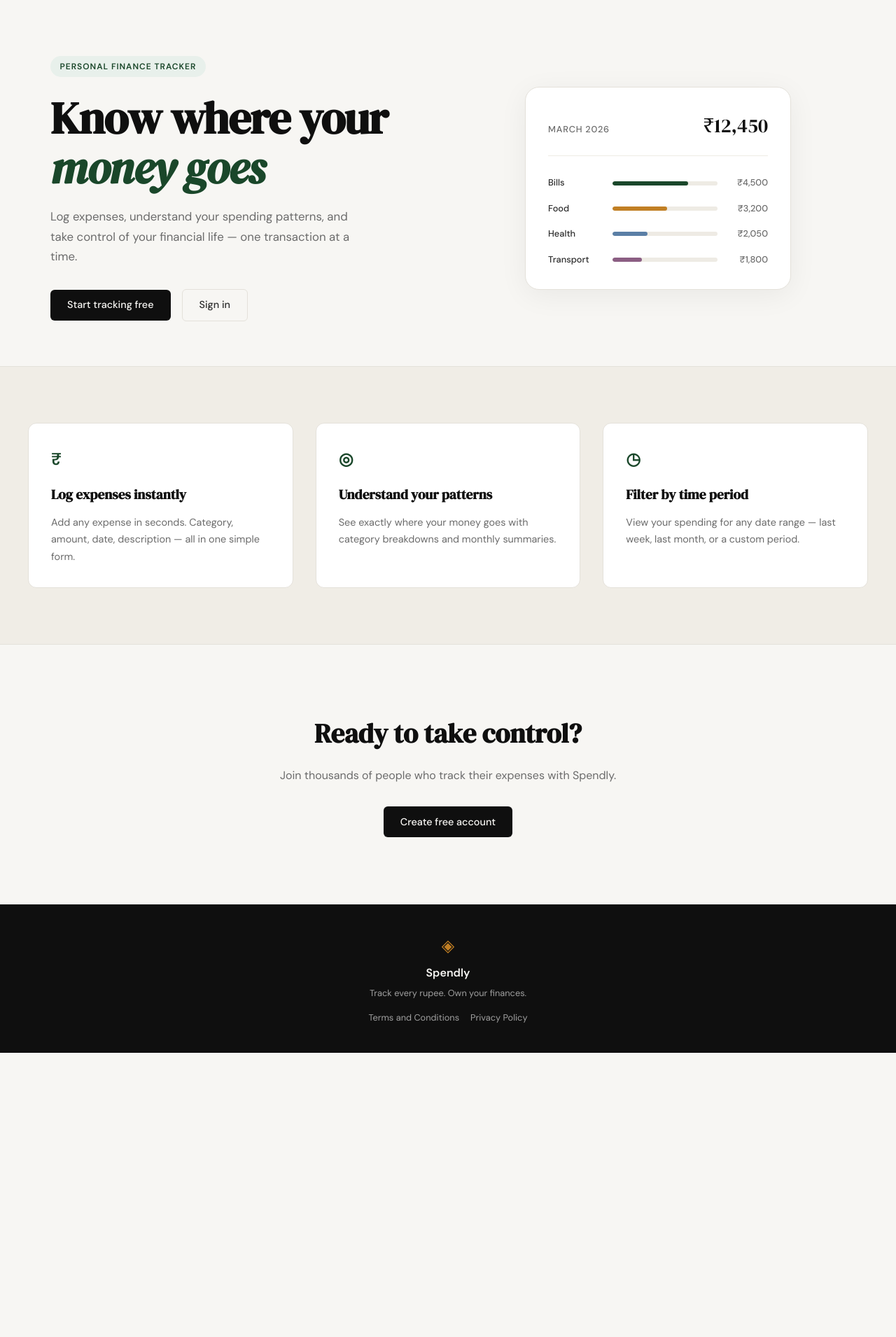
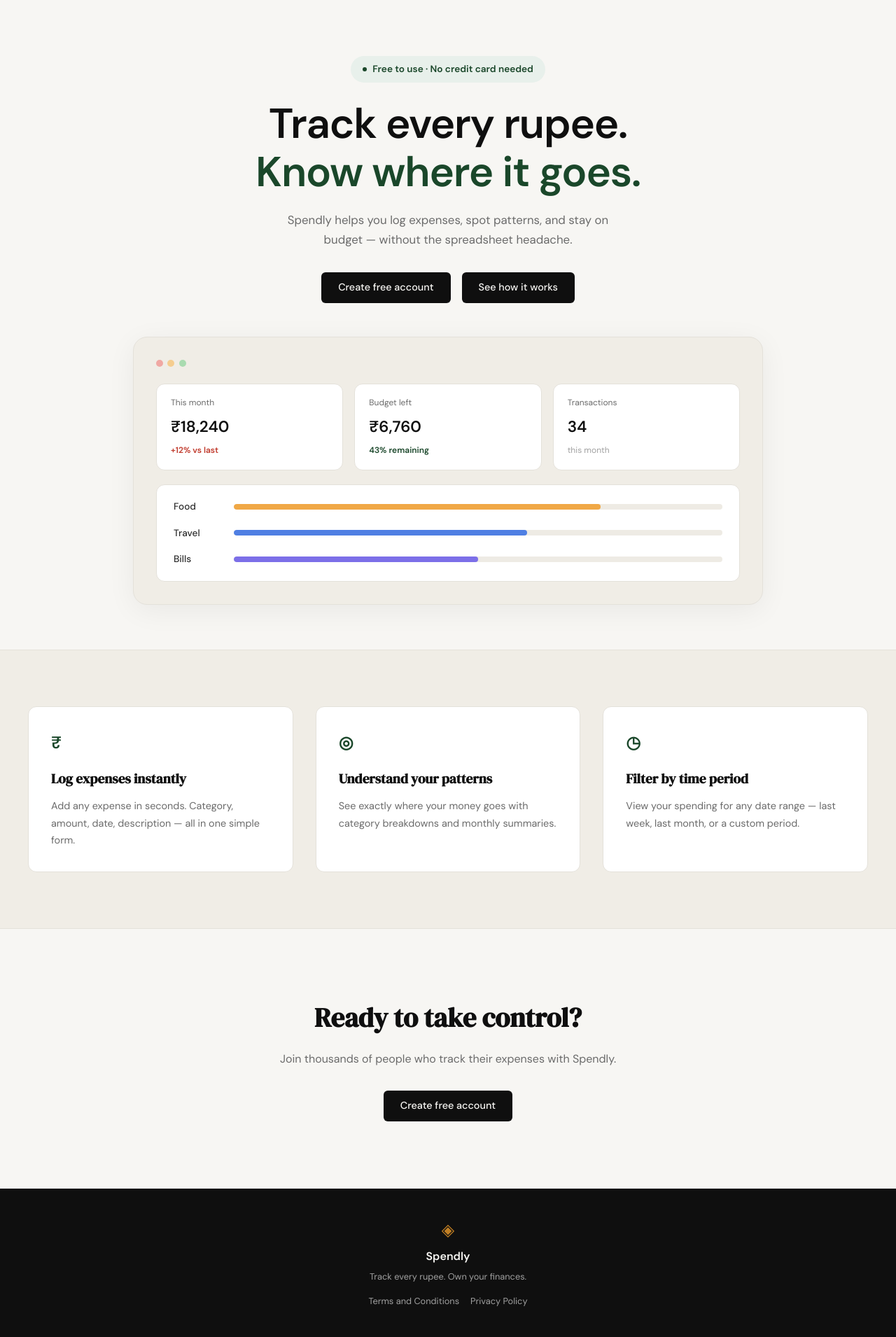
Before and after one commit to miteshupadhyay/demo-claude-code, a Flask app: page / in a window 1280 px wide. Shown: the part 61-1971 px from the top of the page at 70% size. Before the commit the page ends 1565 px from the top, so only its background shows below. Run offline with Flask 3, Linux system fonts and the light colour scheme.

Commit message:
Landing page changes done

```diff
--- a/static/css/style.css
+++ b/static/css/style.css
@@ -125,53 +125,69 @@ a { color: inherit; text-decoration: none; }
 
 .hero {
     padding: 5rem 2rem 4rem;
-    display: grid;
-    grid-template-columns: 1fr 1fr;
-    gap: 4rem;
+    display: flex;
+    flex-direction: column;
     align-items: center;
+    gap: 3rem;
     max-width: var(--max-width);
     margin: 0 auto;
+    text-align: center;
+}
+
+.hero-inner {
+    max-width: 640px;
+    display: flex;
+    flex-direction: column;
+    align-items: center;
 }
 
 .hero-badge {
-    display: inline-block;
+    display: inline-flex;
+    align-items: center;
+    gap: 0.5rem;
     background: var(--accent-light);
     color: var(--accent);
-    font-size: 0.75rem;
+    font-size: 0.85rem;
     font-weight: 600;
-    letter-spacing: 0.08em;
-    text-transform: uppercase;
-    padding: 0.35rem 0.85rem;
+    padding: 0.5rem 1.1rem;
     border-radius: 999px;
     margin-bottom: 1.5rem;
 }
 
+.hero-badge-dot {
+    width: 6px;
+    height: 6px;
+    border-radius: 50%;
+    background: var(--accent);
+}
+
 .hero-title {
-    font-family: var(--font-display);
-    font-size: clamp(2.5rem, 5vw, 4rem);
-    line-height: 1.1;
+    font-family: var(--font-body);
+    font-weight: 700;
+    font-size: clamp(2.5rem, 5vw, 3.75rem);
+    line-height: 1.15;
     letter-spacing: -0.02em;
     color: var(--ink);
     margin-bottom: 1.25rem;
 }
 
-.hero-title em {
-    font-style: italic;
-    color: var(--accent);
-}
+.hero-title-line { display: block; }
+
+.hero-title-accent { color: var(--accent); }
 
 .hero-subtitle {
     font-size: 1.05rem;
     color: var(--ink-muted);
     line-height: 1.7;
-    max-width: 460px;
-    margin-bottom: 2rem;
+    max-width: 480px;
+    margin: 0 auto 2rem;
 }
 
 .hero-actions {
     display: flex;
     gap: 1rem;
     align-items: center;
+    justify-content: center;
 }
 
 /* ------------------------------------------------------------------ */
@@ -181,58 +197,103 @@ a { color: inherit; text-decoration: none; }
 .hero-visual {
     display: flex;
     justify-content: center;
+    width: 100%;
 }
 
 .mock-card {
-    background: var(--paper-card);
+    background: var(--paper-warm);
     border: 1px solid var(--border);
     border-radius: var(--radius-lg);
     padding: 2rem;
     width: 100%;
-    max-width: 380px;
+    max-width: 900px;
     box-shadow: 0 8px 40px rgba(0,0,0,0.06);
 }
 
-.mock-card-header {
+.mock-card-dots {
     display: flex;
-    justify-content: space-between;
-    align-items: baseline;
-    margin-bottom: 1.75rem;
-    padding-bottom: 1.25rem;
-    border-bottom: 1px solid var(--border-soft);
+    gap: 0.4rem;
+    margin-bottom: 1.5rem;
 }
 
-.mock-label {
-    font-size: 0.8rem;
-    font-weight: 500;
-    color: var(--ink-muted);
-    text-transform: uppercase;
-    letter-spacing: 0.06em;
+.mock-dot {
+    width: 10px;
+    height: 10px;
+    border-radius: 50%;
 }
 
-.mock-total {
-    font-family: var(--font-display);
-    font-size: 1.75rem;
+.mock-dot-red { background: #f0a8a3; }
+.mock-dot-yellow { background: #f5cd8f; }
+.mock-dot-green { background: #a9dbb0; }
+
+.mock-stats {
+    display: grid;
+    grid-template-columns: repeat(3, 1fr);
+    gap: 1rem;
+    margin-bottom: 1.25rem;
+}
+
+.mock-stat {
+    background: var(--paper-card);
+    border: 1px solid var(--border);
+    border-radius: var(--radius-md);
+    padding: 1.1rem 1.25rem;
+    display: flex;
+    flex-direction: column;
+    gap: 0.4rem;
+    text-align: left;
+}
+
+.mock-stat-label {
+    font-size: 0.75rem;
+    color: var(--ink-muted);
+}
+
+.mock-stat-value {
+    font-family: var(--font-body);
+    font-weight: 700;
+    font-size: 1.4rem;
     color: var(--ink);
+}
+
+.mock-stat-change {
+    font-size: 0.75rem;
+    font-weight: 600;
+}
+
+.mock-stat-change-down { color: var(--danger); }
+.mock-stat-change-up { color: var(--accent); }
+
+.mock-stat-sub {
+    font-size: 0.75rem;
+    color: var(--ink-faint);
+}
+
+.mock-bars-card {
+    background: var(--paper-card);
+    border: 1px solid var(--border);
+    border-radius: var(--radius-md);
+    padding: 1.25rem 1.5rem;
 }
 
 .mock-bars { display: flex; flex-direction: column; gap: 1rem; }
 
 .mock-bar-row {
     display: grid;
-    grid-template-columns: 80px 1fr 60px;
+    grid-template-columns: 70px 1fr;
     align-items: center;
-    gap: 0.75rem;
+    gap: 1rem;
+    text-align: left;
 }
 
 .mock-cat {
-    font-size: 0.8rem;
+    font-size: 0.85rem;
     font-weight: 500;
     color: var(--ink-soft);
 }
 
 .mock-bar-track {
-    height: 6px;
+    height: 8px;
     background: var(--border-soft);
     border-radius: 999px;
     overflow: hidden;
@@ -240,21 +301,13 @@ a { color: inherit; text-decoration: none; }
 
 .mock-bar {
     height: 100%;
-    background: var(--accent);
     border-radius: 999px;
     transition: width 0.6s ease;
 }
 
-.mock-bar-2 { background: var(--accent-2); }
-.mock-bar-3 { background: #5b7fa6; }
-.mock-bar-4 { background: #8b5e83; }
-
-.mock-amt {
-    font-size: 0.8rem;
-    font-weight: 500;
-    color: var(--ink-muted);
-    text-align: right;
-}
+.mock-bar-food { background: #f0a846; }
+.mock-bar-travel { background: #4f7fe3; }
+.mock-bar-bills { background: #7c6fe8; }
 
 /* ------------------------------------------------------------------ */
 /* Buttons                                                             */
--- a/templates/landing.html
+++ b/templates/landing.html
@@ -6,55 +6,64 @@
 
 <section class="hero">
     <div class="hero-inner">
-        <div class="hero-badge">Personal Finance Tracker</div>
+        <div class="hero-badge"><span class="hero-badge-dot"></span>Free to use · No credit card needed</div>
         <h1 class="hero-title">
-            Know where your<br>
-            <em>money goes</em>
+            <span class="hero-title-line">Track every rupee.</span>
+            <span class="hero-title-line hero-title-accent">Know where it goes.</span>
         </h1>
         <p class="hero-subtitle">
-            Log expenses, understand your spending patterns,
-            and take control of your financial life —
-            one transaction at a time.
+            Spendly helps you log expenses, spot patterns, and stay
+            on budget — without the spreadsheet headache.
         </p>
         <div class="hero-actions">
-            <a href="{{ url_for('register') }}" class="btn-primary">Start tracking free</a>
-            <a href="{{ url_for('login') }}" class="btn-ghost">Sign in</a>
+            <a href="{{ url_for('register') }}" class="btn-primary">Create free account</a>
+            <a href="#" class="btn-primary" id="how-it-works-btn">See how it works</a>
         </div>
     </div>
     <div class="hero-visual">
         <div class="mock-card">
-            <div class="mock-card-header">
-                <span class="mock-label">March 2026</span>
-                <span class="mock-total">₹12,450</span>
+            <div class="mock-card-dots">
+                <span class="mock-dot mock-dot-red"></span>
+                <span class="mock-dot mock-dot-yellow"></span>
+                <span class="mock-dot mock-dot-green"></span>
             </div>
-            <div class="mock-bars">
-                <div class="mock-bar-row">
-                    <span class="mock-cat">Bills</span>
-                    <div class="mock-bar-track">
-                        <div class="mock-bar" style="width: 72%"></div>
+            <div class="mock-stats">
+                <div class="mock-stat">
+                    <span class="mock-stat-label">This month</span>
+                    <span class="mock-stat-value">₹18,240</span>
+                    <span class="mock-stat-change mock-stat-change-down">+12% vs last</span>
+                </div>
+                <div class="mock-stat">
+                    <span class="mock-stat-label">Budget left</span>
+                    <span class="mock-stat-value">₹6,760</span>
+                    <span class="mock-stat-change mock-stat-change-up">43% remaining</span>
+                </div>
+                <div class="mock-stat">
+                    <span class="mock-stat-label">Transactions</span>
+                    <span class="mock-stat-value">34</span>
+                    <span class="mock-stat-sub">this month</span>
+                </div>
+            </div>
+            <div class="mock-bars-card">
+                <div class="mock-bars">
+                    <div class="mock-bar-row">
+                        <span class="mock-cat">Food</span>
+                        <div class="mock-bar-track">
+                            <div class="mock-bar mock-bar-food" style="width: 75%"></div>
+                        </div>
                     </div>
-                    <span class="mock-amt">₹4,500</span>
-                </div>
-                <div class="mock-bar-row">
-                    <span class="mock-cat">Food</span>
-                    <div class="mock-bar-track">
-                        <div class="mock-bar mock-bar-2" style="width: 52%"></div>
+                    <div class="mock-bar-row">
+                        <span class="mock-cat">Travel</span>
+                        <div class="mock-bar-track">
+                            <div class="mock-bar mock-bar-travel" style="width: 60%"></div>
+                        </div>
                     </div>
-                    <span class="mock-amt">₹3,200</span>
-                </div>
-                <div class="mock-bar-row">
-                    <span class="mock-cat">Health</span>
-                    <div class="mock-bar-track">
-                        <div class="mock-bar mock-bar-3" style="width: 33%"></div>
+                    <div class="mock-bar-row">
+                        <span class="mock-cat">Bills</span>
+                        <div class="mock-bar-track">
+                            <div class="mock-bar mock-bar-bills" style="width: 50%"></div>
+                        </div>
                     </div>
-                    <span class="mock-amt">₹2,050</span>
-                </div>
-                <div class="mock-bar-row">
-                    <span class="mock-cat">Transport</span>
-                    <div class="mock-bar-track">
-                        <div class="mock-bar mock-bar-4" style="width: 28%"></div>
-                    </div>
-                    <span class="mock-amt">₹1,800</span>
                 </div>
             </div>
         </div>
@@ -89,4 +98,61 @@
     </div>
 </section>
 
+<div class="modal-overlay" id="how-it-works-modal">
+    <div class="modal-dialog">
+        <button type="button" class="modal-close" id="how-it-works-close" aria-label="Close">&times;</button>
+        <div class="modal-video-wrap">
+            <iframe
+                id="how-it-works-video"
+                data-src="https://www.youtube.com/embed/dQw4w9WgXcQ"
+                src=""
+                title="How Spendly works"
+                frameborder="0"
+                allow="accelerometer; autoplay; clipboard-write; encrypted-media; gyroscope; picture-in-picture"
+                allowfullscreen>
+            </iframe>
+        </div>
+    </div>
+</div>
+
 {% endblock %}
+
+{% block scripts %}
+<script>
+(function () {
+    var openBtn = document.getElementById('how-it-works-btn');
+    var modal = document.getElementById('how-it-works-modal');
+    var closeBtn = document.getElementById('how-it-works-close');
+    var video = document.getElementById('how-it-works-video');
+    var videoSrc = video.getAttribute('data-src');
+
+    function openModal(e) {
+        e.preventDefault();
+        video.setAttribute('src', videoSrc);
+        modal.classList.add('is-open');
+        document.body.classList.add('modal-open');
+    }
+
+    function closeModal() {
+        modal.classList.remove('is-open');
+        document.body.classList.remove('modal-open');
+        video.setAttribute('src', '');
+    }
+
+    openBtn.addEventListener('click', openModal);
+    closeBtn.addEventListener('click', closeModal);
+
+    modal.addEventListener('click', function (e) {
+        if (e.target === modal) {
+            closeModal();
+        }
+    });
+
+    document.addEventListener('keydown', function (e) {
+        if (e.key === 'Escape' && modal.classList.contains('is-open')) {
+            closeModal();
+        }
+    });
+})();
+</script>
+{% endblock %}
```
Also changed, not shown: other parts of static/css/style.css (+59 -0 lines).
